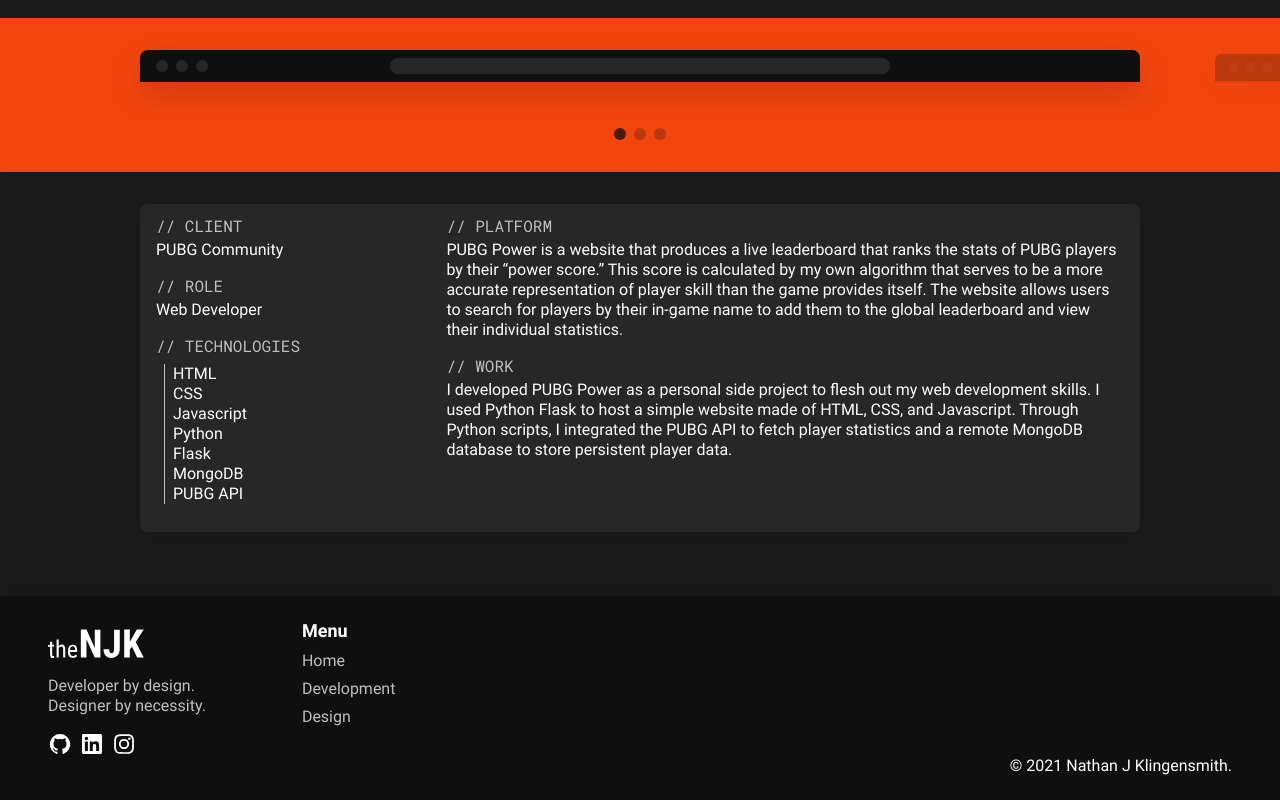
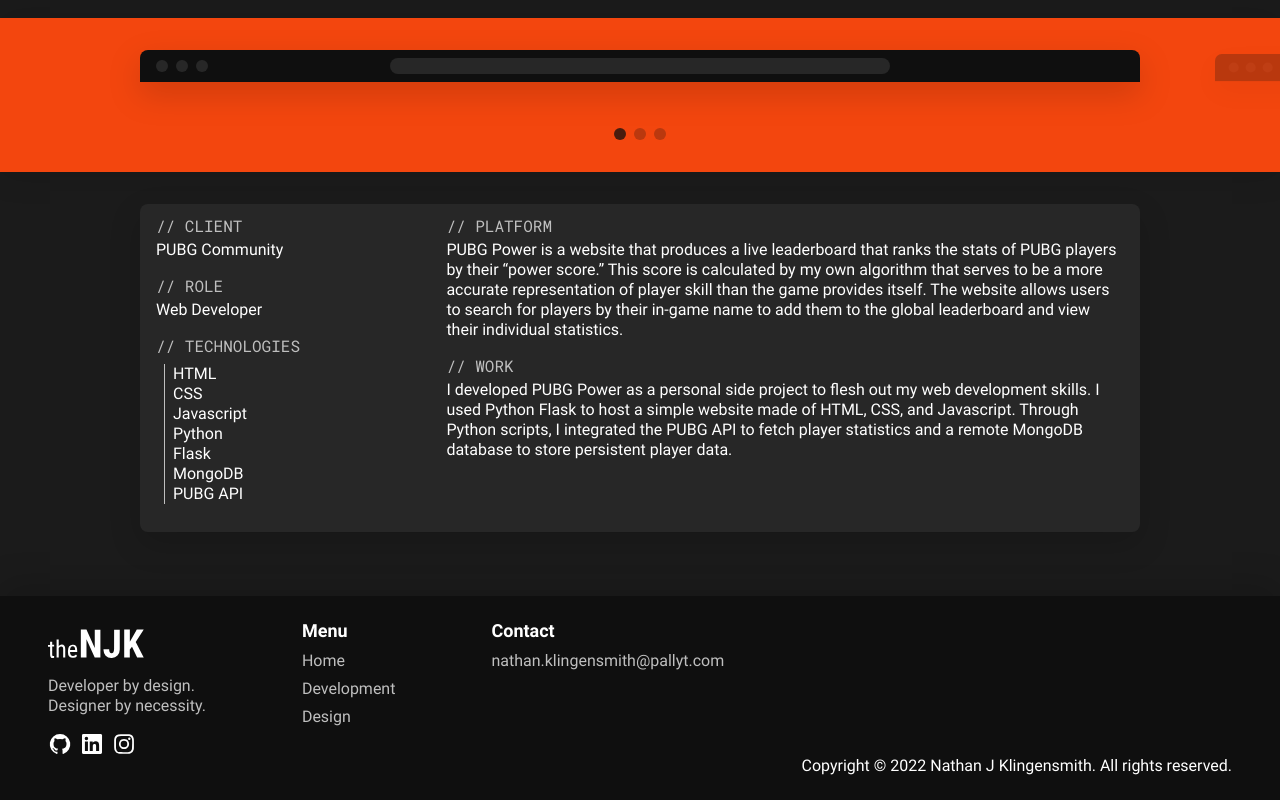
Before and after one commit to Paradoxdotexe/theNJK, a Vue app: page /development in a window 1280 px wide. Shown: the part 5720-6520 px from the top of the page. Built offline with nearby package versions, Linux system fonts and the light colour scheme.

Commit message:
Add copiable email to footer

```diff
--- a/src/components/global/Footer.vue
+++ b/src/components/global/Footer.vue
@@ -17,22 +17,26 @@
           </div>
         </div>
         <div class="footer__links">
-          <div>Menu</div>
+          <div class="links__header">Menu</div>
           <router-link
             v-for="button of NavButtons"
             :key="button.route"
             :to="{ name: button.route }"
-            >{{ button.label }}</router-link
-          >
+            >{{ button.label }}
+          </router-link>
+        </div>
+        <div class="footer__links">
+          <div class="links__header">Contact</div>
+          <a @click="copy($event)">nathan.klingensmith@pallyt.com<transition name="popup"><div v-if="refs.copied">Copied!</div></transition></a>
         </div>
       </div>
-      <div class="footer__copyright">© 2021 Nathan J Klingensmith.</div>
+      <div class="footer__copyright">Copyright © 2022 Nathan J Klingensmith. All rights reserved.</div>
     </div>
   </div>
 </template>
 
 <script lang="ts">
-import { defineComponent } from 'vue';
+import { defineComponent, reactive } from 'vue';
 import Icon from '@/components/icons/Icon.vue';
 import { NavButtons } from '@/components/global/HeaderButtons.vue';
 
@@ -42,7 +46,22 @@
     Icon
   },
   setup() {
+    let refs = reactive({
+      copied: false
+    })
+
+    function copy(event: PointerEvent) {
+      if (!refs.copied) {
+        const text = (event.target as HTMLElement).innerText;
+        navigator.clipboard.writeText(text);
+        refs.copied = true;
+        setTimeout(() => refs.copied = false, 2000);
+      }
+    }
+
     return {
+      copy,
+      refs,
       NavButtons
     };
   }
@@ -67,6 +86,8 @@
       margin-bottom: $gap-xl;
       display: flex;
       justify-content: space-between;
+      flex-direction: column;
+      gap: $gap-xl;
 
       .footer__brand {
         display: flex;
@@ -108,24 +129,53 @@
       }
 
       .footer__links {
+        position: relative;
         display: flex;
         flex-direction: column;
 
-        div {
+        .links__header {
           font-size: $font-size-lg;
           font-weight: bold;
         }
 
         a {
+          position: relative;
+          display: flex;
+          align-items: center;
           margin-top: $gap-sm;
           color: var(--color-secondary);
           text-decoration: none;
+          width: fit-content;
 
           &:focus,
           &:hover {
             color: var(--accent-primary);
             background: none;
             text-decoration: underline;
+          }
+
+          .popup-enter-active,
+          .popup-leave-active {
+            transition: all $transition-duration $transition-timing;
+          }
+
+          .popup-enter-from,
+          .popup-leave-to {
+            opacity: 0;
+            left: 100%;
+          }
+
+          div {
+            position: absolute;
+            left: calc(100% + #{$gap-md});
+            //margin-top: -$gap-sm;
+            //margin-left: $gap-md;
+            background: var(--accent-primary);
+            padding: $gap-sm $gap-md;
+            border-radius: $gap-sm;
+            color: var(--color-primary);
+            opacity: 1;
+            pointer-events: none;
           }
         }
       }
@@ -142,10 +192,8 @@
     .footer__top {
       margin-bottom: unset;
       justify-content: flex-start;
-
-      .footer__links {
-        margin-left: $gap-xl * 3;
-      }
+      flex-direction: row;
+      gap: $gap-xl * 3;
     }
 
     .footer__copyright {
--- a/src/data/roles.ts
+++ b/src/data/roles.ts
@@ -8,7 +8,7 @@
   {
     title: 'Front-end Engineer',
     company: 'Jellyfish',
-    years: [2022]
+    years: 2022
   },
   {
     title: 'Head of Technology',
```
